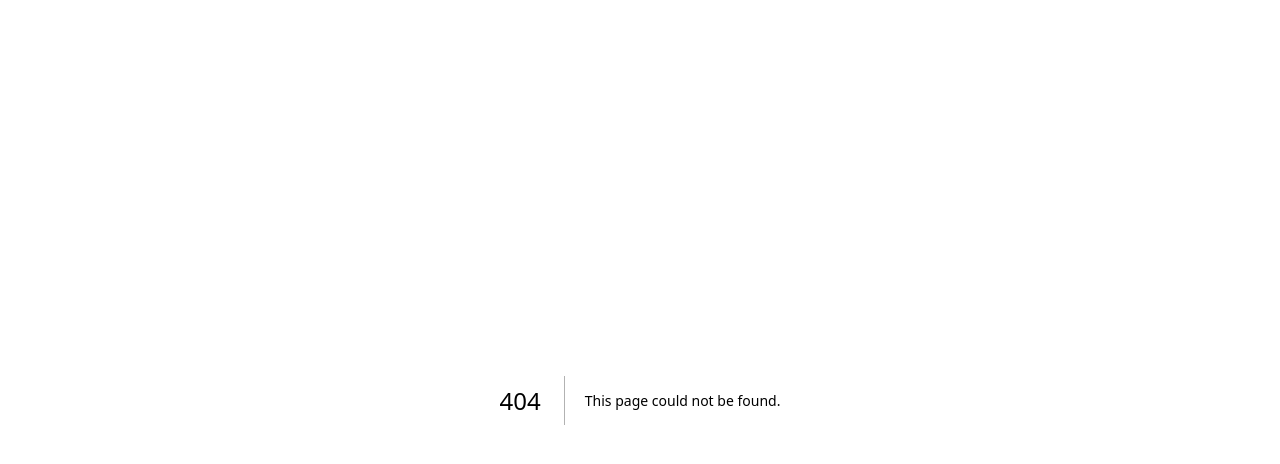
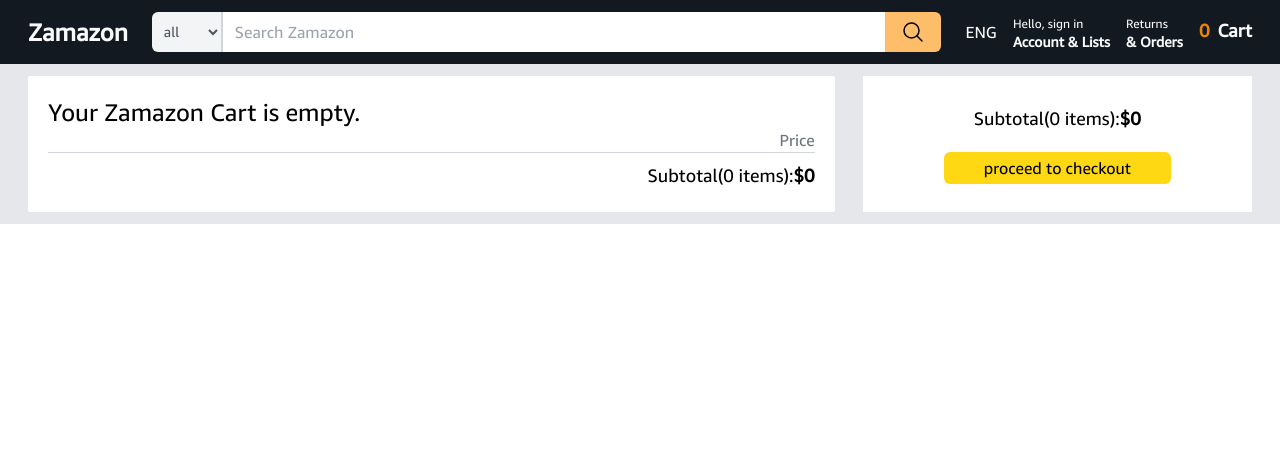
Before and after one commit to ahmedkhalilexe/amazonclone-fronend, a Next.js app: page /cart in a window 1280 px wide. Before the commit this address had no page. Shown: the top 464 px of the page. Built offline with nearby package versions, Linux system fonts and the light colour scheme.

Commit message:
cart page done

```diff
--- /dev/null
+++ b/app/cart/page.tsx
@@ -0,0 +1,24 @@
+"use client";
+import React from "react";
+import NavBar from "../components/navBar";
+import CartProvider from "../components/CartContext";
+import CartItemsList from "../components/cart/CartItemsList";
+import Checkout from "../components/cart/Checkout";
+
+type Props = {};
+
+function Cart({}: Props) {
+  return (
+    <CartProvider>
+      <header>
+        <NavBar />
+      </header>
+      <main className=" grid grid-cols-3 gap-7 px-7 py-3 bg-gray-200">
+        <CartItemsList />
+        <Checkout />
+      </main>
+    </CartProvider>
+  );
+}
+
+export default Cart;
--- a/app/components/CartContext.tsx
+++ b/app/components/CartContext.tsx
@@ -1,4 +1,11 @@
-import React, { ReactNode, createContext, useContext, useReducer } from "react";
+import React, {
+  ReactNode,
+  createContext,
+  useContext,
+  useEffect,
+  useReducer,
+} from "react";
+import { CartAction, CartActions, CartItem } from "../types/CartReducer";
 export const ItemsContext = createContext<CartItem[]>([]);
 export const DispatchContext = createContext<React.Dispatch<CartAction> | null>(
   null
@@ -12,33 +19,29 @@ export const useItemsContext = () => {
 type Props = {
   children: ReactNode;
 };
-export enum CartActions {
-  ADD_TO_CART = "ADD_TO_CART",
-  DELETE_FROM_CART = "DELETE_FROM_CART",
+function getInitialItems() {
+  const initialCartItems = window.localStorage.getItem("cartItems");
+  return initialCartItems ? JSON.parse(initialCartItems) : [];
 }
-type CartItem = {
-  title: string;
-  price: number;
-  shipping: number;
-};
-export type CartAction = {
-  type: CartActions;
-  payload: CartItem;
-};
 const CartReducer = (items: CartItem[], action: CartAction): CartItem[] => {
   const { type, payload } = action;
   switch (type) {
     case CartActions.ADD_TO_CART:
-      console.log(items);
       return [...items, payload];
     case CartActions.DELETE_FROM_CART:
-      return items.filter((item) => item != payload);
+      return items.filter((item) => item.title != payload.title);
     default:
       return items;
   }
 };
 function CartProvider({ children }: Props) {
-  const [itemsState, dispatchItems] = useReducer(CartReducer, []);
+  const [itemsState, dispatchItems] = useReducer(
+    CartReducer,
+    getInitialItems()
+  );
+  useEffect(() => {
+    window.localStorage.setItem("cartItems", JSON.stringify(itemsState));
+  }, [itemsState]);
   return (
     <ItemsContext.Provider value={itemsState}>
       <DispatchContext.Provider value={dispatchItems}>
--- /dev/null
+++ b/app/components/cart/CartItem.tsx
@@ -0,0 +1,40 @@
+import { CartActions, CartItem } from "@/app/types/CartReducer";
+import React from "react";
+import { useDispatchContext } from "../CartContext";
+import Image from "next/image";
+
+type Props = {
+  Item: CartItem;
+};
+
+function CartItem({ Item }: Props) {
+  const dispatchItems = useDispatchContext();
+  return (
+    <>
+      <div className="flex w-full py-2 mb-3 justify-between items-center">
+        <div className=" flex">
+          <Image src={Item.image} alt="" />
+          <div>
+            <h1>{Item.title}</h1>
+            <button
+              className="text-blue-600 hover:underline text-sm
+              "
+              onClick={() => {
+                dispatchItems!({
+                  type: CartActions.DELETE_FROM_CART,
+                  payload: Item,
+                });
+              }}
+            >
+              Delete
+            </button>
+          </div>
+        </div>
+        <span className=" text-lg font-bold">${Item.price}</span>
+      </div>
+      <div className=" w-full h-[1px] bg-gray-300"></div>
+    </>
+  );
+}
+
+export default CartItem;
--- /dev/null
+++ b/app/components/cart/CartItemsList.tsx
@@ -0,0 +1,38 @@
+import React, { ReactComponentElement } from "react";
+import { useDispatchContext, useItemsContext } from "../CartContext";
+import { CartActions } from "../../types/CartReducer";
+import CartItem from "./CartItem";
+
+type Props = {};
+
+const CartItemsList = (props: Props) => {
+  const cartItems = useItemsContext();
+  const getTotalPrice = () => {
+    let total: number = 0;
+    cartItems.map((item) => {
+      total = total + item.price;
+    });
+    return total;
+  };
+  const totalPrice = getTotalPrice();
+  return (
+    <div className=" col-span-2 px-5 bg-white rounded-sm">
+      <h1 className=" text-2xl pt-5">
+        {cartItems.length ? "Shopping Cart" : "Your Zamazon Cart is empty."}
+      </h1>
+      <p className=" text-right text-gray-500">Price</p>
+      <div className=" w-full h-[1px] bg-gray-300"></div>
+      {cartItems.map((item, idx) => (
+        <CartItem key={idx} Item={item} />
+      ))}
+      <div className=" pt-2 pb-5">
+        <h1 className=" text-right text-lg">
+          Subtotal({cartItems.length + " items"}):
+          <span className=" font-bold">${totalPrice}</span>
+        </h1>
+      </div>
+    </div>
+  );
+};
+
+export default CartItemsList;
--- /dev/null
+++ b/app/components/cart/Checkout.tsx
@@ -0,0 +1,31 @@
+import React from "react";
+import { useItemsContext } from "../CartContext";
+
+type Props = {};
+
+function Checkout({}: Props) {
+  const cartItems = useItemsContext();
+  const getTotalPrice = () => {
+    let total: number = 0;
+    cartItems.map((item) => {
+      total = total + item.price;
+    });
+    return total;
+  };
+  const totalPrice = getTotalPrice();
+  return (
+    <div className="flex flex-col justify-center items-center py-7 bg-white h-fit">
+      <div className="pb-5">
+        <h1 className=" text-lg">
+          Subtotal({cartItems.length + " items"}):
+          <span className=" font-bold">${totalPrice}</span>
+        </h1>
+      </div>
+      <button className="rounded-md bg-brightOrange hover:bg-orange-400 px-10 py-1">
+        proceed to checkout
+      </button>
+    </div>
+  );
+}
+
+export default Checkout;
--- a/app/components/navBar.tsx
+++ b/app/components/navBar.tsx
@@ -1,15 +1,16 @@
 import React from "react";
 import { useItemsContext } from "./CartContext";
+import Link from "next/link";
 
 type Props = {};
 
 const NavBar = (props: Props) => {
-  const items = useItemsContext();
+  const cartItems = useItemsContext();
   return (
     <nav className="flex items-center h-16 w-screen px-5 py-3 bg-darkGrey text-gray-50">
       {/* Logo */}
       <div className=" text-2xl px-2 py-1 font-bold hover:outline outline-1 cursor-pointer">
-        Zamazon
+        <Link href={"/"}>Zamazon</Link>
       </div>
       {/* search bar */}
       <div className="flex basis-full h-full mx-4 text-black">
@@ -59,25 +60,14 @@ const NavBar = (props: Props) => {
       </div>
       <div className="flex h-full px-2 py-1 hover:outline outline-1 cursor-pointer">
         <div className=" relative">
-          <span className=" absolute left-3 bottom-4 text-lg font-bold text-darkOrange ">
-            {items.length}
+          <span className=" text-lg font-bold mr-2 text-darkOrange ">
+            {cartItems.length}
           </span>
-          <svg
-            xmlns="http://www.w3.org/2000/svg"
-            fill="none"
-            viewBox="0 0 24 24"
-            strokeWidth={1.5}
-            stroke="currentColor"
-            className=" aspect-square w-8"
-          >
-            <path
-              strokeLinecap="round"
-              strokeLinejoin="round"
-              d="M2.25 3h1.386c.51 0 .955.343 1.087.835l.383 1.437M7.5 14.25a3 3 0 00-3 3h15.75m-12.75-3h11.218c1.121-2.3 2.1-4.684 2.924-7.138a60.114 60.114 0 00-16.536-1.84M7.5 14.25L5.106 5.272M6 20.25a.75.75 0 11-1.5 0 .75.75 0 011.5 0zm12.75 0a.75.75 0 11-1.5 0 .75.75 0 011.5 0z"
-            />
-          </svg>
         </div>
-        <div className=" font-bold">cart</div>
+        <Link href={"/cart"} className=" text-lg font-bold">
+          Cart
+        </Link>
+        {/* <div className=" text-lg font-bold">cart</div> */}
       </div>
     </nav>
   );
--- a/app/components/product.tsx
+++ b/app/components/product.tsx
@@ -1,28 +1,26 @@
-import React, { useContext } from "react";
-import sample from "../assets/imgaes/sample2.jpg";
-import Image from "next/image";
-import {
-  CartAction,
-  CartActions,
-  DispatchContext,
-  useDispatchContext,
-} from "./CartContext";
-type Props = {};
+import React, { useContext, useState } from "react";
+import Image, { StaticImageData } from "next/image";
+import { DispatchContext, useDispatchContext } from "./CartContext";
+import { CartActions } from "../types/CartReducer";
+type Props = {
+  title: string;
+  price: number;
+  shipping: number;
+  image: StaticImageData;
+};
 
-function Product({}: Props) {
+function Product({ title, price, shipping, image }: Props) {
+  const [isAddedToCart, setIsAddedToCart] = useState<boolean>(false);
   const dispatchItems = useDispatchContext();
-  const title: string =
-    "Lorem ipsum dolor sit amet, consectetur adipisicing elit. Fugiat maxime,dicta hic odit sint voluptatibus numquam suscipit corrupti a voluptateperf";
-  const price: number = 20.99;
-  const shipping: number = 30.21;
   return (
     <div className=" h-96 px-5 bg-white">
       <div className="flex justify-center w-full  ">
-        <Image src={sample} alt="" className=" object-cover w-3/4" />
+        <Image src={image} alt="" className=" object-cover w-3/4" />
       </div>
       <h1 className="line-clamp-3 leading-5">{title}</h1>
       <p className=" mt-2 font-bold">{`$${price}`}</p>
       <p className=" mt-[2px] text-gray-700">{`$${shipping} shipping`}</p>
+      {!isAddedToCart ? (
         <button
           onClick={() => {
             dispatchItems!({
@@ -31,13 +29,34 @@ function Product({}: Props) {
                 title,
                 price,
                 shipping,
+                image,
               },
             });
+            setIsAddedToCart(!isAddedToCart);
           }}
           className=" mt-3 rounded-md bg-gradient-to-b from-lightOrange to-darkOrange outline outline-1 outline-darkOrange px-4 py-1"
         >
           Add to cart
         </button>
+      ) : (
+        <button
+          onClick={() => {
+            dispatchItems!({
+              type: CartActions.DELETE_FROM_CART,
+              payload: {
+                title,
+                price,
+                shipping,
+                image,
+              },
+            });
+            setIsAddedToCart(!isAddedToCart);
+          }}
+          className=" mt-3 rounded-md bg-gradient-to-b from-lightOrange to-darkOrange outline outline-1 outline-darkOrange px-4 py-1"
+        >
+          Delete from cart
+        </button>
+      )}
     </div>
   );
 }
--- a/app/page.tsx
+++ b/app/page.tsx
@@ -1,11 +1,18 @@
 "use client";
-import Image from "next/image";
+import sample from "./assets/imgaes/sample2.jpg";
 import NavBar from "./components/navBar";
 import ImageSlider from "./components/ImageSlider";
 import Product from "./components/product";
 import Link from "next/link";
 import CartProvider from "./components/CartContext";
+import { faker } from "@faker-js/faker";
 export default function Home() {
+  faker.seed(123);
+  const products = [...Array(20)].map(() => ({
+    title: faker.commerce.productName(),
+    price: parseInt(faker.commerce.price()),
+    shipping: parseInt(faker.commerce.price()),
+  }));
   return (
     <CartProvider>
       <header>
@@ -15,32 +22,30 @@ export default function Home() {
         <ImageSlider />
         <div className="flex flex-col gap-7 absolute px-7 w-full top-1/2 left-0 bg-gradient-to-b from-gray-300/5 via-gray-300 to-gray-300">
           <div className="grid grid-cols-4 gap-7">
-            <Product />
-            <Product />
-            <Product />
-            <Product />
-            <Product />
-            <Product />
-            <Product />
-            <Product />
-            <Product />
-            <Product />
-            <Product />
-            <Product />
-            <Product />
-            <Product />
-            <Product />
-            <Product />
-            <Product />
-            <Product />
+            {products.map((product, idx) => (
+              <Product
+                key={idx}
+                title={product.title}
+                price={product.price}
+                shipping={product.shipping}
+                image={sample}
+              />
+            ))}
           </div>
           <div className=" w-full h-[2px] bg-gray-400"></div>
           <div className=" flex flex-col items-center gap-2 justify-center py-4">
-            <button className="rounded-md bg-gradient-to-b from-lightOrange to-darkOrange outline outline-1 outline-darkOrange px-16 py-1">
+            <button className="rounded-md bg-gradient-to-b from-lightOrange to-darkOrange outline outline-1 outline-darkOrange px-20 py-1">
               Sign in
             </button>
-            <p>
-              New customer?<Link href={"/link"}> Start here.</Link>
+            <p className=" text-sm">
+              New customer?
+              <Link
+                href={"#"}
+                className=" text-blue-600 hover:underline hover:text-darkOrange "
+              >
+                {" "}
+                Start here.
+              </Link>
             </p>
           </div>
           <div className=" w-full h-[2px] bg-gray-400"></div>
--- /dev/null
+++ b/app/types/CartReducer.ts
@@ -0,0 +1,16 @@
+import { StaticImageData } from "next/image";
+
+export enum CartActions {
+    ADD_TO_CART = "ADD_TO_CART",
+    DELETE_FROM_CART = "DELETE_FROM_CART",
+  }
+  export type CartItem = {
+    title: string;
+    price: number;
+    shipping: number;
+    image : StaticImageData;
+  };
+  export type CartAction = {
+    type: CartActions;
+    payload: CartItem;
+  };
--- a/package.json
+++ b/package.json
@@ -24,6 +24,7 @@
     "typescript": "5.0.4"
   },
   "devDependencies": {
+    "@faker-js/faker": "^8.0.2",
     "@types/react-slick": "^0.23.10"
   }
 }
```
Also changed, not shown: 1 other file (tests, documents, lock files or other folders). Lines whose indentation alone changed are shown as unchanged.
